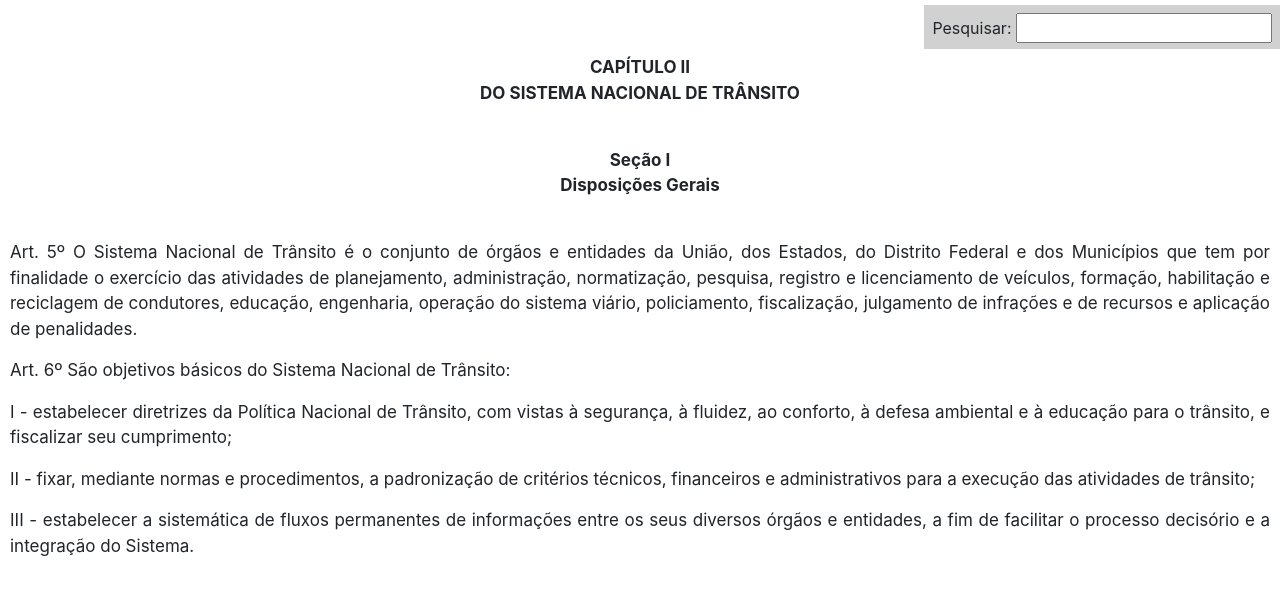
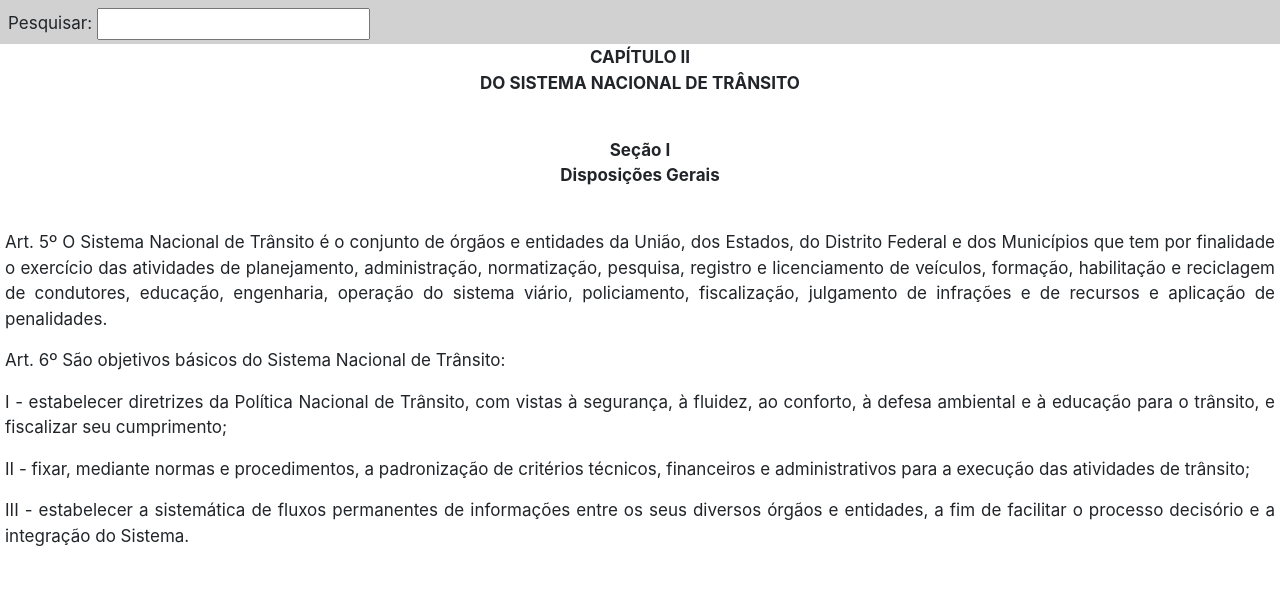
Before and after one commit to grupoalvo/Ctbcap2s1, a plain HTML site: page index.html in a window 1280 px wide. Drawn offline with nearby package versions, Linux system fonts and the light colour scheme.

Commit message:
Add files via upload

```diff
--- a/index.html
+++ b/index.html
@@ -32,31 +32,16 @@
 
         <div id="content">
 
-            <div style="padding: 5px">
+            <p style="text-align: center"><strong>CAPÍTULO II<br> DO SISTEMA NACIONAL DE TRÂNSITO</strong></p>
+            <br>
+            <p style="text-align: center"><strong>Seção I<br> Disposições Gerais</strong></p>
+            <br>
 
-                <div style="font-size:17px">
-
-                    <div style="text-align: center">
-
-                        <p><strong>CAPÍTULO II<br> DO SISTEMA NACIONAL DE TRÂNSITO</strong></p>
-                        <br>
-                        <p><strong>Seção I<br> Disposições Gerais</strong></p>
-                        <br>
-                    </div>
-
-                    <div style="text-align: justify">
             <p>Art. 5º O Sistema Nacional de Trânsito é o conjunto de órgãos e entidades da União, dos Estados, do Distrito Federal e dos Municípios que tem por finalidade o exercício das atividades de planejamento, administração, normatização, pesquisa, registro e licenciamento de veículos, formação, habilitação e reciclagem de condutores, educação, engenharia, operação do sistema viário, policiamento, fiscalização, julgamento de infrações e de recursos e aplicação de penalidades.</p>
-
             <p>Art. 6º São objetivos básicos do Sistema Nacional de Trânsito:</p>
             <p>I - estabelecer diretrizes da Política Nacional de Trânsito, com vistas à segurança, à fluidez, ao conforto, à defesa ambiental e à educação para o trânsito, e fiscalizar seu cumprimento;</p>
             <p>II - fixar, mediante normas e procedimentos, a padronização de critérios técnicos, financeiros e administrativos para a execução das atividades de trânsito;</p>
             <p>III - estabelecer a sistemática de fluxos permanentes de informações entre os seus diversos órgãos e entidades, a fim de facilitar o processo decisório e a integração do Sistema.</p>
-
-                    </div>
-
-                </div>
-
-            </div>
 
         </div>
 
--- a/style.css
+++ b/style.css
@@ -1,14 +1,16 @@
 body {
     margin: 0px;
+    font-size: 17px
 }
 
 .header {
     height: 40px;
-    margin: 5px;
+    margin: 0px;
 }
 
 .filler {
     color: #999;
+
 }
 .sidebar {
     background-color: rgb(209, 209, 209);
@@ -18,10 +20,11 @@ body {
     float: right;
     padding: 8px;
     height: 44px;
+    width: 100%;
 }
 
 #navigation {
-    font-size: 14pt;
+    font-size: 13pt;
     margin: 4px;
 }
 
@@ -36,4 +39,5 @@ body {
 
 #content {
      margin: 5px; /* Add a top margin to avoid content overlay */
+     text-align: justify
 }
```
Lines whose indentation alone changed are shown as unchanged.
